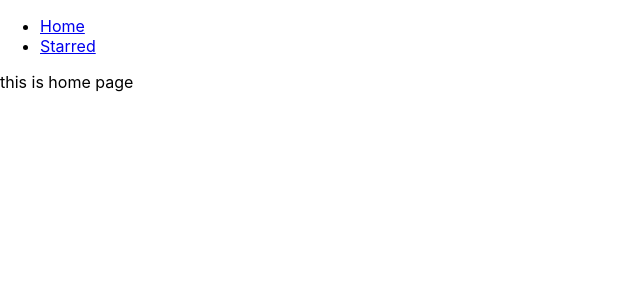
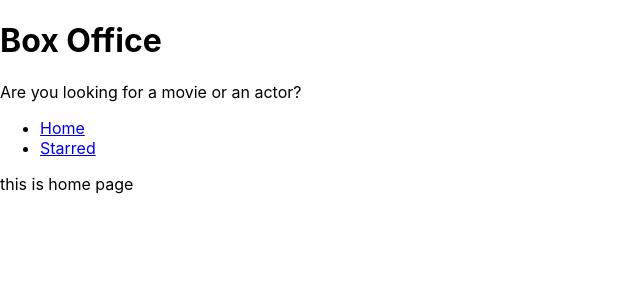
Before and after one commit to ionutzme3/box-office, a React (Create React App) app: page / in a window 1280 px wide. Shown: the top 300 px of the page, without its empty margins (0-640 px from the left). Built offline with nearby package versions, Linux system fonts and the light colour scheme.

Commit message:
created main page layout component

```diff
--- a/src/App.js
+++ b/src/App.js
@@ -1,13 +1,13 @@
 import React from 'react';
 import {Switch, Route} from "react-router-dom";
 
-import Navs from "./components/Navs";
+
 import Home from './pages/Home';
 import Starred from './pages/Starred';
 function App() {
   return (
-    <div>
-      <Navs />
+
+
       <Switch>
       <Route exact path="/">
         <Home />
@@ -19,7 +19,7 @@
         <div>Not Found</div>
       </Route>
     </Switch>
-    </div>
+
   );
 }
 
--- /dev/null
+++ b/src/components/MainPageLayout.js
@@ -0,0 +1,18 @@
+import React from "react";
+import Navs from "./Navs";
+import Title from "./Title";
+
+const MainPageLayout = ({children}) => {
+    return(
+        <div>
+            <Title
+                title="Box Office"
+                subtitle="Are you looking for a movie or an actor?"
+            />
+            <Navs />
+            {children}
+        </div>
+    );
+};
+
+export default MainPageLayout;
--- /dev/null
+++ b/src/components/Title.js
@@ -0,0 +1,12 @@
+import React from "react";
+
+const Title = ({title, subtitle}) =>  {
+    return (
+        <div>
+            <h1>{title}</h1>
+            <p>{subtitle}</p>
+        </div>
+    );
+};
+
+export default Title;
--- a/src/pages/Home.js
+++ b/src/pages/Home.js
@@ -1,10 +1,11 @@
 import React from "react";
+import MainPageLayout from "../components/MainPageLayout";
 
 const Home = () => {
     return (
-        <div>
+        <MainPageLayout>
             this is home page
-        </div>
+        </MainPageLayout>
     );
 };
 
--- a/src/pages/Starred.js
+++ b/src/pages/Starred.js
@@ -1,10 +1,11 @@
 import React from "react";
+import MainPageLayout from "../components/MainPageLayout";
 
 const Starred = () =>{
     return (
-        <did>
+        <MainPageLayout>
             this is starred page
-        </did>
+        </MainPageLayout>
     );
 };
 
```
